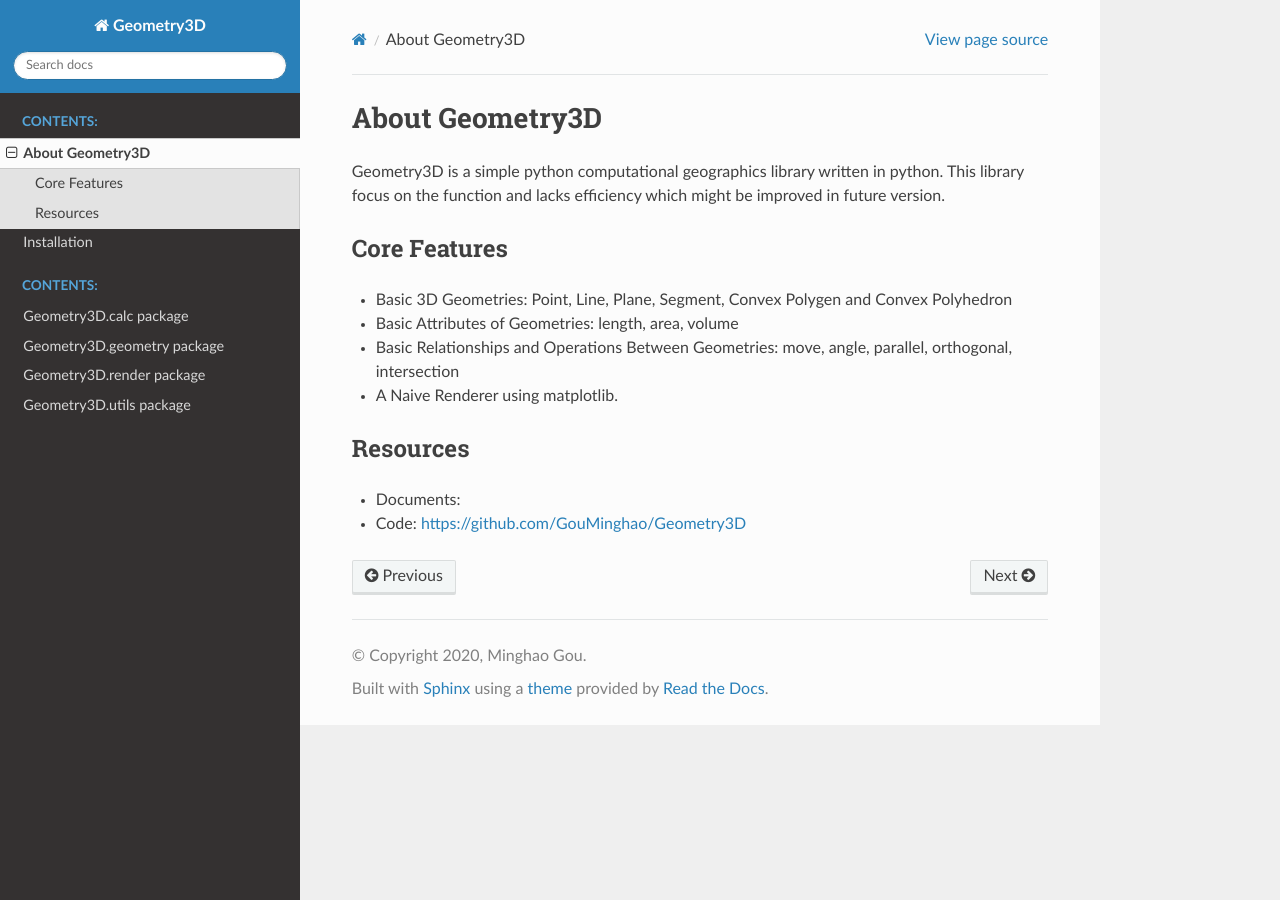
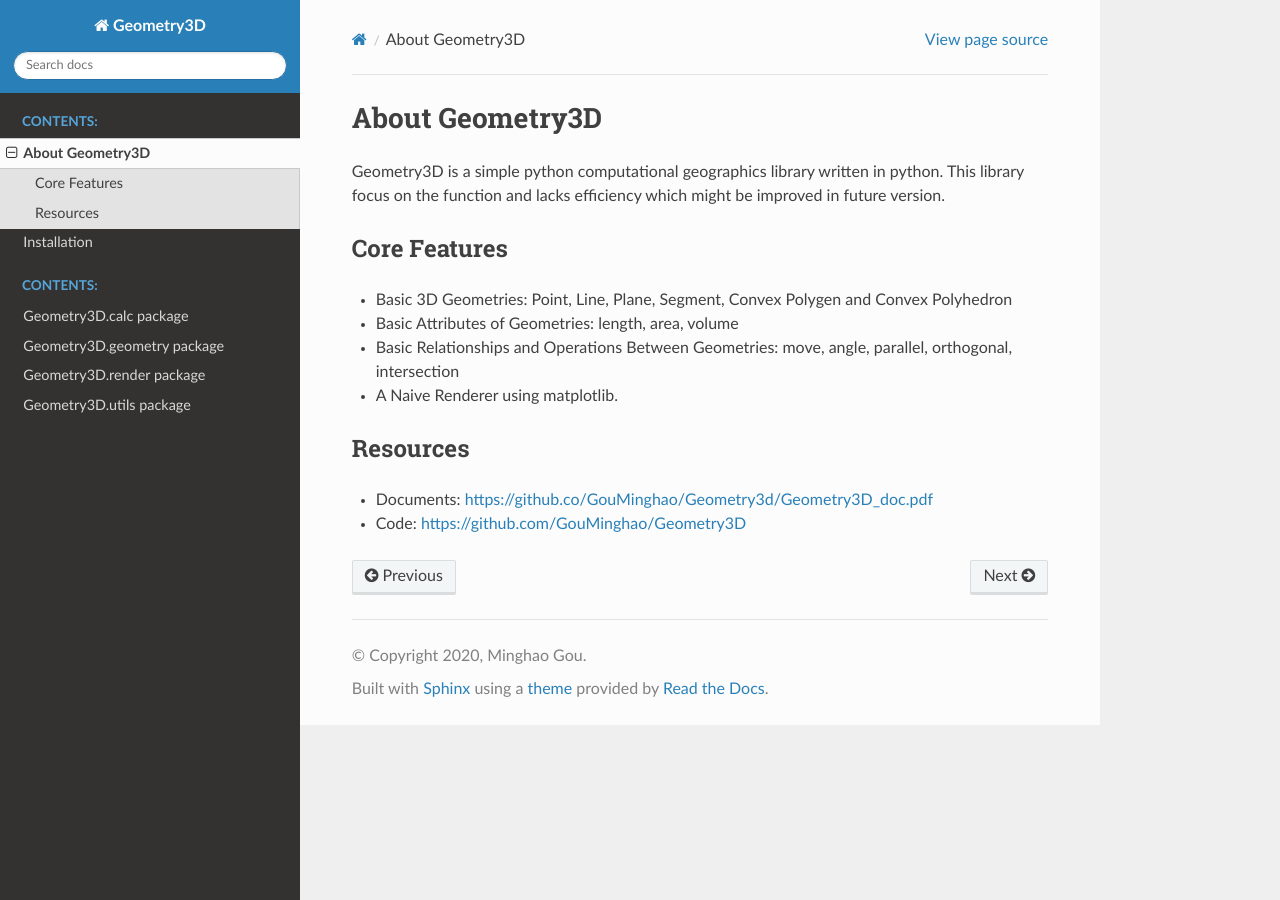
Before and after one commit to GouMinghao/Geometry3D, a Sphinx documentation site: the page built from doc/source/about.rst, in a window 1280 px wide. Built offline with Sphinx 7.4.7 and the Read the Docs theme 2.0.0, drawn with Linux system fonts in a browser that asks for light colours; part of the change alters nothing that is shown.

Commit message:
add doc address

```diff
--- a/doc/source/about.rst
+++ b/doc/source/about.rst
@@ -14,5 +14,5 @@ Core Features
 
 Resources
 ---------
-- Documents:
+- Documents: https://github.co/GouMinghao/Geometry3d/Geometry3D_doc.pdf
 - Code: https://github.com/GouMinghao/Geometry3D
```
Also changed, not shown: 1 other file.
